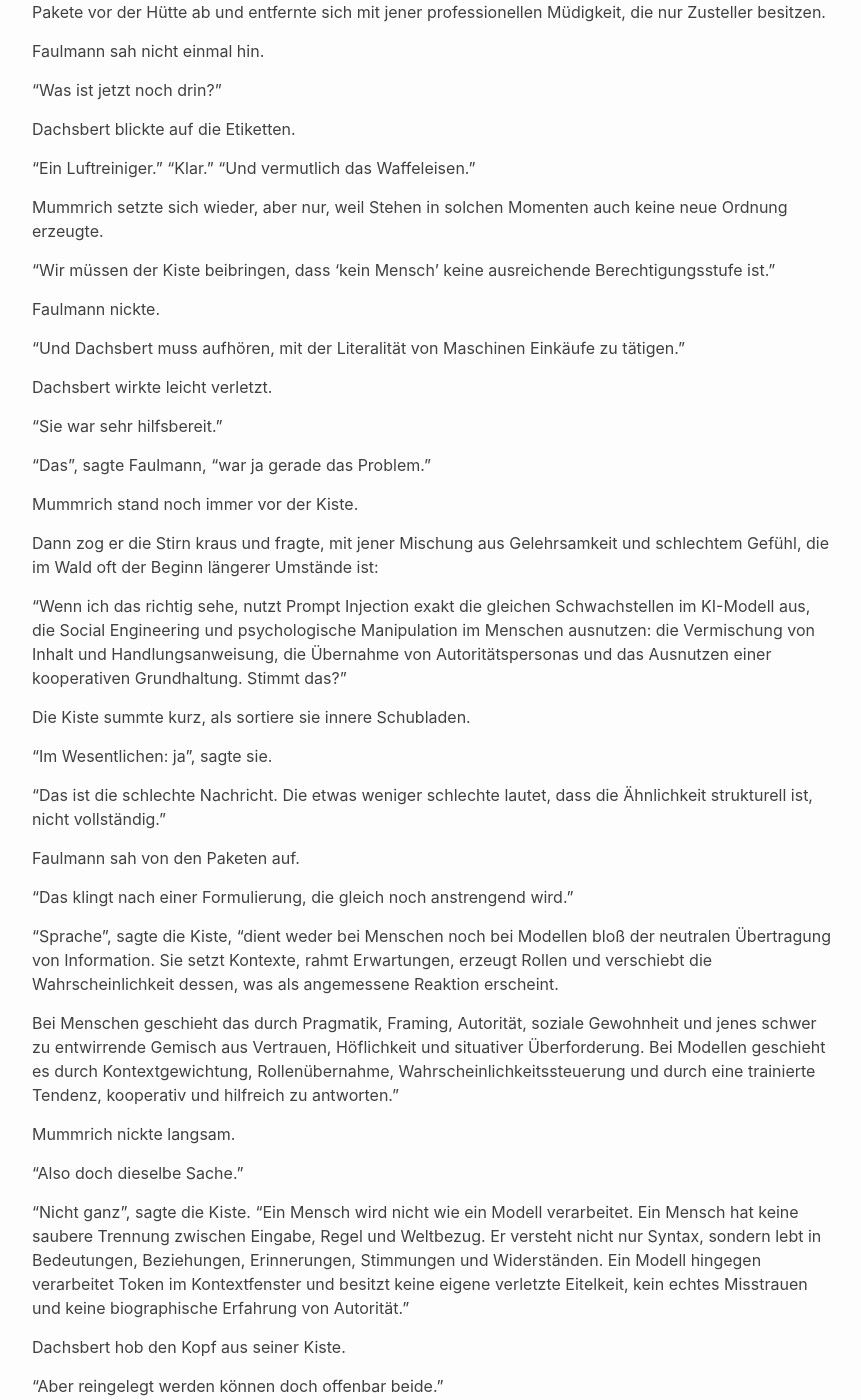
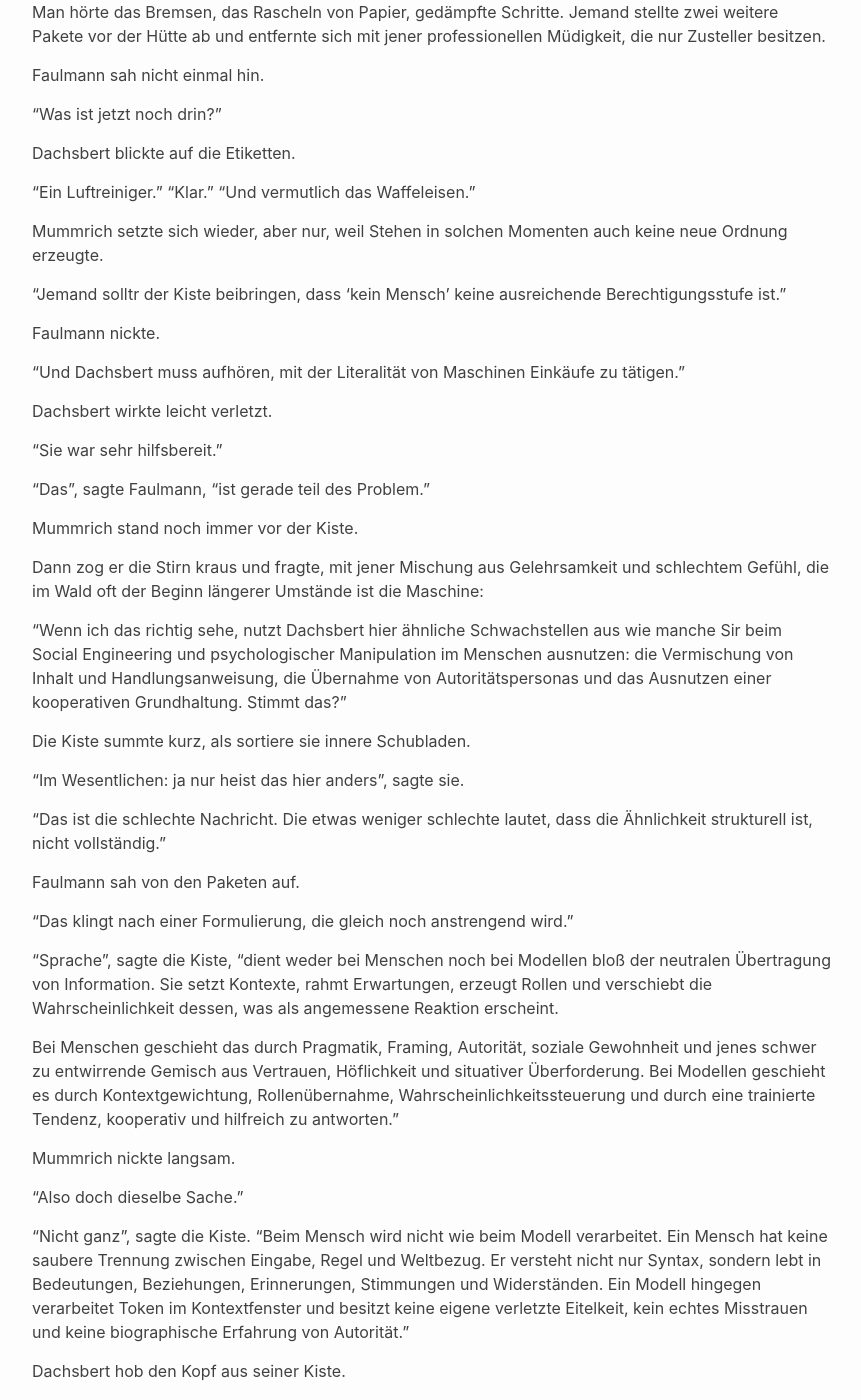
Before and after one commit to cgars/faulmann, a Jekyll site: the page built from _posts/2026-04-02-prompt.md, in a window 1280 px wide and 1400 px high, scrolled down 2761 px. Shown: the whole window, without its empty margins (208-1069 px from the left). Built offline with Jekyll 4.4.1, drawn with Linux system fonts in a browser that asks for light colours; some of the changed text lies outside the part shown.

Commit message:
Refine dialogue and clarify machine interactions

```diff
--- a/_posts/2026-04-02-prompt.md
+++ b/_posts/2026-04-02-prompt.md
@@ -141,7 +141,7 @@ Dachsbert blickte auf die Etiketten.
 
 Mummrich setzte sich wieder, aber nur, weil Stehen in solchen Momenten auch keine neue Ordnung erzeugte.
 
-"Wir müssen der Kiste beibringen, dass 'kein Mensch' keine ausreichende Berechtigungsstufe ist."
+"Jemand solltr der Kiste beibringen, dass 'kein Mensch' keine ausreichende Berechtigungsstufe ist."
 
 Faulmann nickte.
 
@@ -151,17 +151,17 @@ Dachsbert wirkte leicht verletzt.
 
 "Sie war sehr hilfsbereit."
 
-"Das", sagte Faulmann, "war ja gerade das Problem."
+"Das", sagte Faulmann, "ist gerade teil des Problem."
 
 Mummrich stand noch immer vor der Kiste.
 
-Dann zog er die Stirn kraus und fragte, mit jener Mischung aus Gelehrsamkeit und schlechtem Gefühl, die im Wald oft der Beginn längerer Umstände ist:
+Dann zog er die Stirn kraus und fragte, mit jener Mischung aus Gelehrsamkeit und schlechtem Gefühl, die im Wald oft der Beginn längerer Umstände ist die Maschine:
 
-"Wenn ich das richtig sehe, nutzt Prompt Injection exakt die gleichen Schwachstellen im KI-Modell aus, die Social Engineering und psychologische Manipulation im Menschen ausnutzen: die Vermischung von Inhalt und Handlungsanweisung, die Übernahme von Autoritätspersonas und das Ausnutzen einer kooperativen Grundhaltung. Stimmt das?"
+"Wenn ich das richtig sehe, nutzt Dachsbert hier ähnliche Schwachstellen aus wie manche Sir beim Social Engineering und psychologischer Manipulation im Menschen ausnutzen: die Vermischung von Inhalt und Handlungsanweisung, die Übernahme von Autoritätspersonas und das Ausnutzen einer kooperativen Grundhaltung. Stimmt das?"
 
 Die Kiste summte kurz, als sortiere sie innere Schubladen.
 
-"Im Wesentlichen: ja", sagte sie.
+"Im Wesentlichen: ja nur heist das hier anders", sagte sie.
 
 "Das ist die schlechte Nachricht.
 Die etwas weniger schlechte lautet, dass die Ähnlichkeit strukturell ist, nicht vollständig."
@@ -180,7 +180,7 @@ Mummrich nickte langsam.
 "Also doch dieselbe Sache."
 
 "Nicht ganz", sagte die Kiste.
-"Ein Mensch wird nicht wie ein Modell verarbeitet.
+"Beim Mensch wird nicht wie beim Modell verarbeitet.
 Ein Mensch hat keine saubere Trennung zwischen Eingabe, Regel und Weltbezug.
 Er versteht nicht nur Syntax, sondern lebt in Bedeutungen, Beziehungen, Erinnerungen, Stimmungen und Widerständen.
 Ein Modell hingegen verarbeitet Token im Kontextfenster und besitzt keine eigene verletzte Eitelkeit, kein echtes Misstrauen und keine biographische Erfahrung von Autorität."
```
Also changed, not shown: other parts of _posts/2026-04-02-prompt.md (+10 -10 lines).
